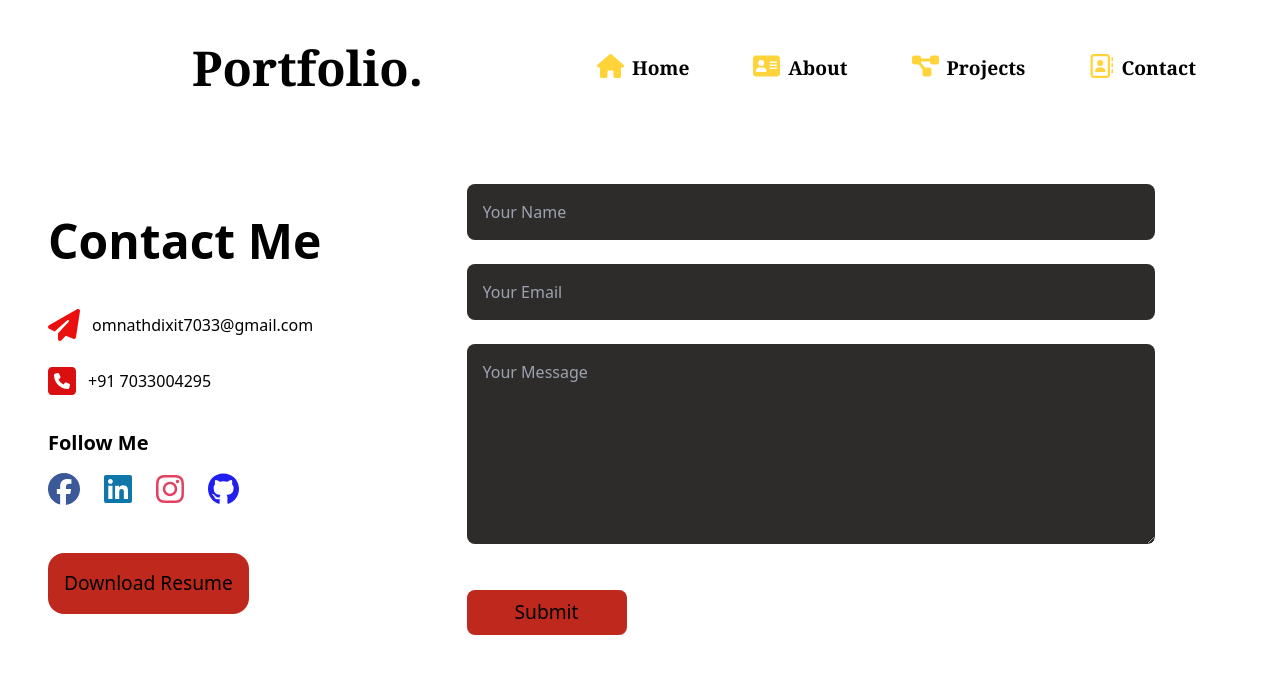
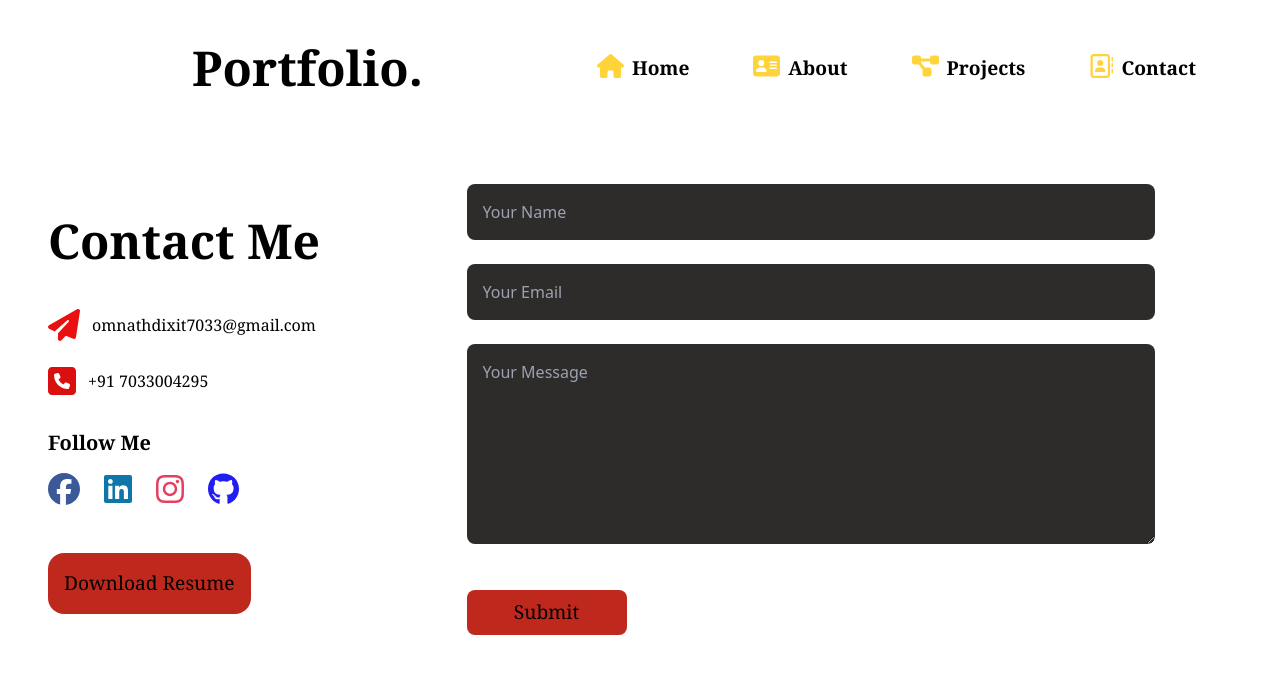
Before and after one commit to BitWiseAshu/portfolio, a React (Vite) app: page /contact in a window 1280 px wide. Shown: the top 674 px of the page. Built offline with nearby package versions, Linux system fonts and the light colour scheme.

Commit message:
Update text's font

```diff
--- a/src/components/Contact.jsx
+++ b/src/components/Contact.jsx
@@ -111,22 +111,22 @@ const Contact = () => {
   return (
     <div className='flex justify-around m-[1rem] p-[2rem] items-center'>
       <div className='left w-[30rem] space-y-[2rem] '>
-        <h1 className='font-bold text-[3rem]'>Contact Me</h1>
+        <h1 className='font-bold text-[3rem] font-serif'>Contact Me</h1>
 
         <div className='space-y-[1.5rem]'>
-          <div className='flex space-x-3 items-center '>
-            <FontAwesomeIcon icon={faPaperPlane} size="2xl" style={{color: "#ea1010",}} />
+          <div className='flex space-x-3 items-center font-serif'>
+            <FontAwesomeIcon icon={faPaperPlane} size="2xl" style={{color: "#ea1010",}}/>
             <p>omnathdixit7033@gmail.com</p>
           </div>
 
-          <div className='flex space-x-3 items-center'>
+          <div className='flex space-x-3 items-center font-serif'>
             <FontAwesomeIcon icon={faSquarePhone} size="2xl" style={{color: "#da1010",}} />
             <p>+91 7033004295</p>
           </div>
         </div>
 
         <div className='space-y-[1rem]'>
-          <p className='font-semibold text-xl'>Follow Me</p>
+          <p className='font-semibold text-xl font-serif'>Follow Me</p>
           <div className='flex space-x-6'>
             <FontAwesomeIcon icon={faFacebook} size="2xl" style={{color: "#3b5998",}} onClick={handleFacebookClick} className='transition ease-in-out delay-150 hover:-translate-y-1 hover:scale-110 duration-300'/>
             <FontAwesomeIcon icon={faLinkedin} size="2xl" style={{color: "#0e76a8",}} onClick={handleLinkedinClick} className='transition ease-in-out delay-150 hover:-translate-y-1 hover:scale-110 duration-300'/>
@@ -136,7 +136,7 @@ const Contact = () => {
         </div>
 
         <div>
-          <button className='mt-[1rem] bg-bgColor p-[1rem] rounded-[1rem] text-[1.2rem] hover:bg-hoverColor transition ease-in-out delay-150 hover:-translate-y-1 hover:scale-110 duration-300' onClick={handleDownloadResume}>Download Resume</button>
+          <button className='mt-[1rem] bg-bgColor p-[1rem] rounded-[1rem] text-[1.2rem] hover:bg-hoverColor transition ease-in-out delay-150 hover:-translate-y-1 hover:scale-110 duration-300 font-serif' onClick={handleDownloadResume}>Download Resume</button>
         </div>
       </div>
 
@@ -184,7 +184,7 @@ const Contact = () => {
           </div>
 
           <div>
-            <button className='w-[10rem] mt-[1rem] bg-bgColor p-[0.5rem] text-[1.2rem] rounded-[0.5rem] hover:bg-hoverColor transition ease-in-out delay-150 hover:-translate-y-1 hover:scale-110 duration-300' onClick={handleSubmit}>Submit</button>
+            <button className='w-[10rem] mt-[1rem] bg-bgColor p-[0.5rem] text-[1.2rem] rounded-[0.5rem] hover:bg-hoverColor transition ease-in-out delay-150 hover:-translate-y-1 hover:scale-110 duration-300 font-serif' onClick={handleSubmit}>Submit</button>
           </div>
         </form>
       </div>
--- a/src/components/Home.jsx
+++ b/src/components/Home.jsx
@@ -6,14 +6,14 @@ const Home = () => {
   return (
     <>
       <div className='flex m-[4rem] justify-around'>
-        <div className='left flex flex-col gap-[20px] w-[30rem] mr-[20rem]'>
+        <div className='left flex flex-col gap-[20px] w-[30rem] mr-[20rem] font-serif'>
             <p className='font-bold text-[2rem]'>Hello It's Me</p>
             <p className='font-extrabold text-[2.2rem]'>Om Nath Dixit</p>
             <p className='font-bold text-[2rem]'>And I am a <span className='text-[blue]'>Web Developer</span></p>
             <p className='text-justify mt-[3rem]'>Hey there! I'm Om Nath Dixit, a driven student of Computer Science with a deep passion for web development. As I navigate through my academic journey, I'm continually refining my skills and exploring the ever-evolving landscape of web technologies.</p>
             {/* Wrap the button with Link */}
             <Link to='/contact'>
-              <button className='font-semibold font-serif text-[1.5rem] bg-bgColor w-[10rem]  p-[0.5rem] rounded-xl hover:bg-hoverColor'>Contact Me</button>
+              <button className='font-semibold text-[1.5rem] bg-bgColor w-[10rem]  p-[0.5rem] rounded-xl hover:bg-hoverColor font-serif'>Contact Me</button>
             </Link>
         </div>
 
--- a/src/components/Navbar.jsx
+++ b/src/components/Navbar.jsx
@@ -77,22 +77,22 @@ const Navbar = () => {
                         <ul className='flex flex-row justify-around gap-[4rem] font-semibold mr-[20px] lg:ml-[5rem] lg:pr-[2rem] md:ml-[2rem] md:pr-[3rem]'>
                             <div className='flex justify-center gap-2'>
                                 <FontAwesomeIcon icon={faHouse} style={{ color: "#FFD438" }} size="xl" />
-                                <li className='hover:text-navbarColor hover:underline font-serif text-[1.2rem] cursor-pointer'><NavLink to="/" spy={true} smooth={true} offset={50} duration={500}>Home</NavLink></li>
+                                <li className='hover:text-navbarColor hover:underline font-serif text-[1.2rem] cursor-pointer'><NavLink to="/" >Home</NavLink></li>
                             </div>
 
                             <div className='flex justify-center gap-2'>
                                 <FontAwesomeIcon icon={faAddressCard} style={{ color: "#FFD43B" }} size='xl' />
-                                <li className='hover:text-navbarColor hover:underline font-serif text-[1.2rem] cursor-pointer'><NavLink to="/about" spy={true} smooth={true} offset={50} duration={500}>About</NavLink></li>
+                                <li className='hover:text-navbarColor hover:underline font-serif text-[1.2rem] cursor-pointer'><NavLink to="/about">About</NavLink></li>
                             </div>
 
                             <div className='flex justify-center gap-2'>
                                 <FontAwesomeIcon icon={faDiagramProject} style={{ color: "#FFD43B" }} size='xl' />
-                                <li className='hover:text-navbarColor hover:underline font-serif text-[1.2rem] cursor-pointer'><NavLink to="/projects" spy={true} smooth={true} offset={50} duration={500}>Projects</NavLink></li>
+                                <li className='hover:text-navbarColor hover:underline font-serif text-[1.2rem] cursor-pointer'><NavLink to="/projects" >Projects</NavLink></li>
                             </div>
 
                             <div className='flex justify-center gap-2'>
                                 <FontAwesomeIcon icon={faAddressBook} style={{ color: "#FFD43B" }} size="xl" />
-                                <li className='hover:text-navbarColor hover:underline font-serif text-[1.2rem] cursor-pointer'><NavLink to="/contact" spy={true} smooth={true} offset={50} duration={500}>Contact</NavLink></li>
+                                <li className='hover:text-navbarColor hover:underline font-serif text-[1.2rem] cursor-pointer'><NavLink to="/contact">Contact</NavLink></li>
                             </div>
                         </ul>
                     </nav>
```
